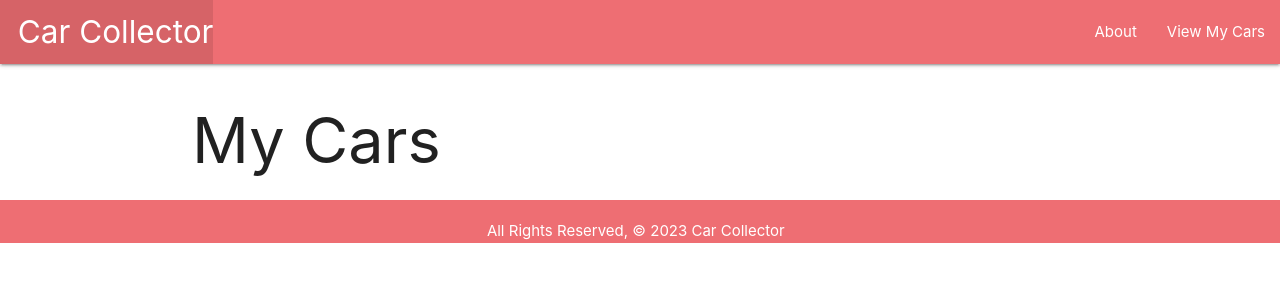
After one commit to avilla13/Car-Collection, a Django app: template main_app/templates/cars/index.html in a window 1280 px wide. The commit adds this page. Shown: the top 300 px of the page. Run offline with Django 4.2, Linux system fonts and the light colour scheme; the template is opened without the code that fills it, so the values that code supplies are empty; parts of the project's set-up code (start-up, migrations or seed data) failed here and were passed over.

Commit message:
Add cars model to views, adjust templates

```diff
--- a/main_app/templates/about.html
+++ b/main_app/templates/about.html
@@ -4,7 +4,7 @@
 
 <h1>About the Car Collector</h1>
 <hr>
-<p>Hire the Car Collector!</p>
+<p>Use the Car Collector to create your dream cars list!</p>
 
 
 {% endblock %}
--- a/main_app/templates/base.html
+++ b/main_app/templates/base.html
@@ -18,6 +18,7 @@
         </ul>
         <ul class="right">
           <li><a href="/about">About</a></li>
+          <li><a href="/cars">View My Cars</a></li>
         </ul>
       </div>
     </nav>
@@ -27,7 +28,7 @@
     {% endblock %}
   </main>
   <footer class="page-footer">
-    <div class="right">All Rights Reserved, &copy; 2023 Car Collector &nbsp;</div>
+    <div class="center">All Rights Reserved, &copy; 2023 Car Collector &nbsp;</div>
   </footer>
 </body>
 </html>
--- /dev/null
+++ b/main_app/templates/cars/index.html
@@ -0,0 +1,18 @@
+{% extends 'base.html' %}
+{% block content %}
+
+<h1>My Cars</h1>
+
+{% for car in cars %}
+  <div class="card">
+    <div class="card-content">
+      <span class="card-title">{{ car.model }}</span>
+      <p>Make: {{ car.make }}</p>
+      <p>Year: {{ car.year }}</p>
+      <p>Engine type: {{ car.engine }}</p>
+
+    </div>
+  </div>
+{% endfor %}
+
+{% endblock %}
--- a/main_app/templates/home.html
+++ b/main_app/templates/home.html
@@ -2,7 +2,7 @@
 {% extends 'base.html' %}
 {% block content %}
 
-<h1>Car Collector Home</h1>
+<h1>Home</h1>
 <hr>
 <h3>Welcome to the Car Collector!</h3>
 
--- a/main_app/urls.py
+++ b/main_app/urls.py
@@ -4,5 +4,6 @@ from . import views
 urlpatterns = [
     path('', views.home, name='home'),
     path('about/', views.about, name='about'),
+    path('cars/', views.cars_index, name='index'),
 
 ]
```
Also changed, not shown: main_app/views.py (+13 -0 lines).
